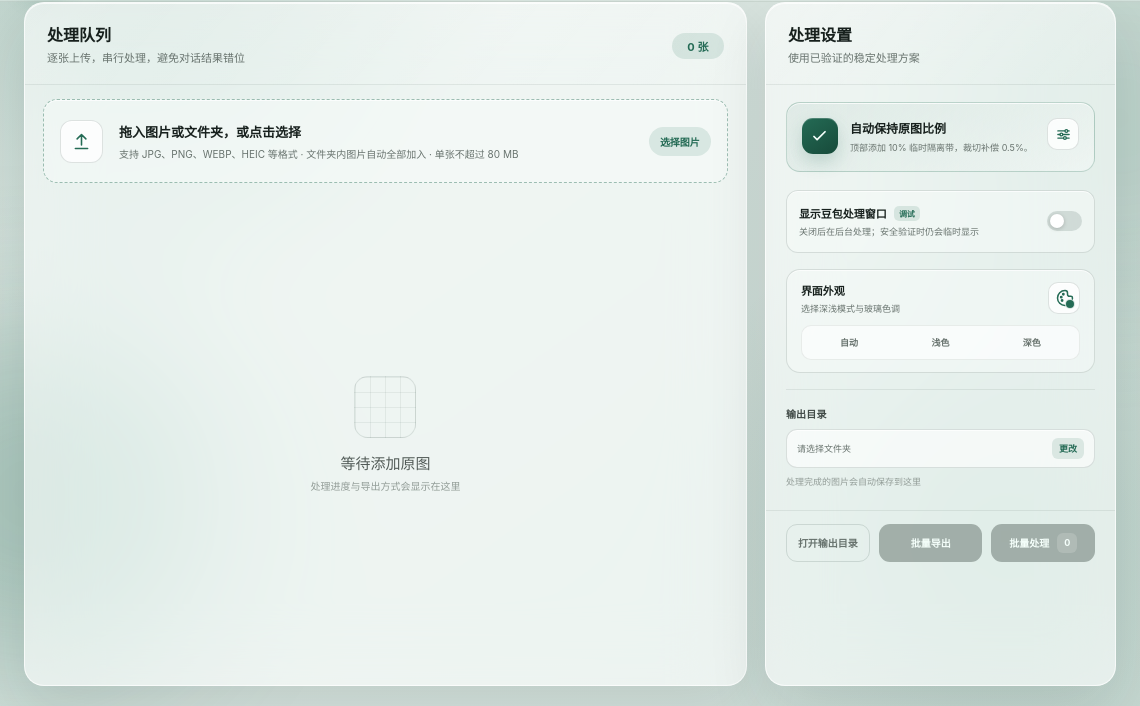
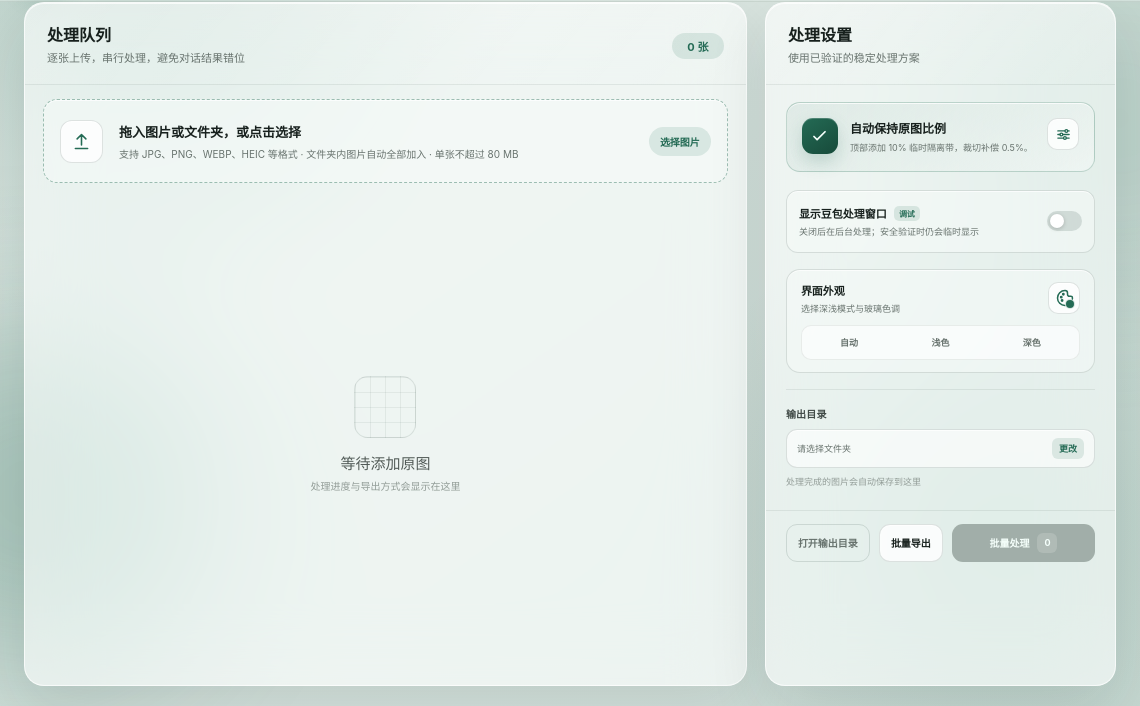
Before and after one commit to littlestone0806/doubao-watermark-lab, an Electron app: page src/renderer/index.html in a window 1140 px wide. Shown: the part 94-800 px from the top of the page. Drawn offline with Linux system fonts and the light colour scheme; no server answers.

Commit message:
批量导出按钮降为次要按钮样式，视觉上突出批量处理主按钮

```diff
--- a/src/renderer/index.html
+++ b/src/renderer/index.html
@@ -171,7 +171,7 @@
 
           <div class="settings-actions">
             <button id="openOutputButton" class="button ghost" type="button">打开输出目录</button>
-            <button id="exportZipButton" class="button primary" type="button" title="把勾选的已完成图片打包导出为 ZIP" disabled>批量导出</button>
+            <button id="exportZipButton" class="button secondary" type="button" title="把勾选的已完成图片打包导出为 ZIP" disabled>批量导出</button>
             <button id="cancelButton" class="button danger is-hidden" type="button">停止任务</button>
             <button id="startButton" class="button primary" type="button" disabled>
               <span class="button-label">批量处理</span>
--- a/src/renderer/styles.css
+++ b/src/renderer/styles.css
@@ -408,7 +408,7 @@ h1 { margin: 0; font-family: Georgia, "Songti SC", serif; font-size: 22px; line-
 .output-hint { margin-top: 7px; color: var(--faint); font-size: 9px; }
 
 .settings-actions { flex: none; display: flex; align-items: center; gap: 9px; padding: 13px 20px 16px; border-top: 1px solid var(--line-soft); }
-.settings-actions .button.ghost { flex: none; padding-inline: 11px; }
+.settings-actions .button.ghost, .settings-actions .button.secondary { flex: none; padding-inline: 11px; }
 .settings-actions .button.primary { min-width: 0; flex: 1; }
 .settings-actions .button.danger { flex: 1; }
 .appearance-popover-anchor { position: relative; }
```
